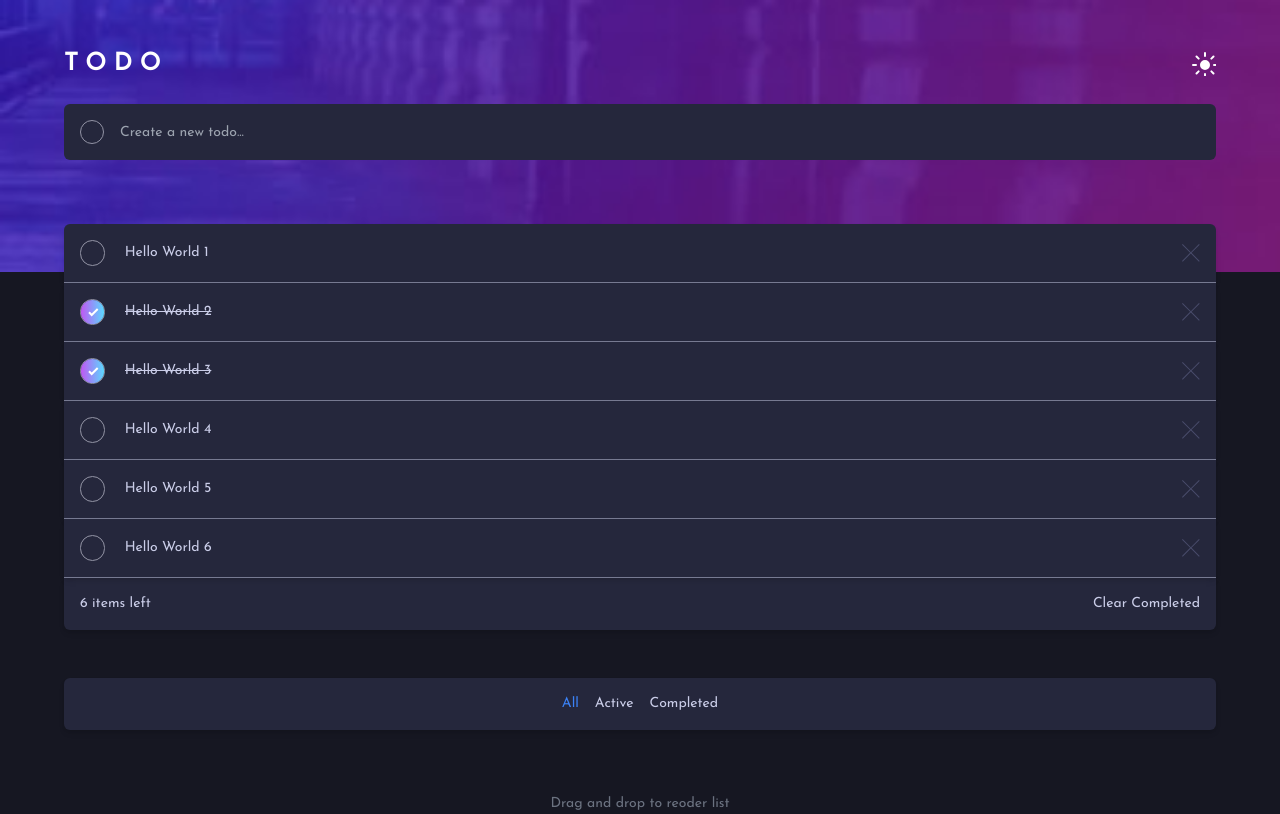
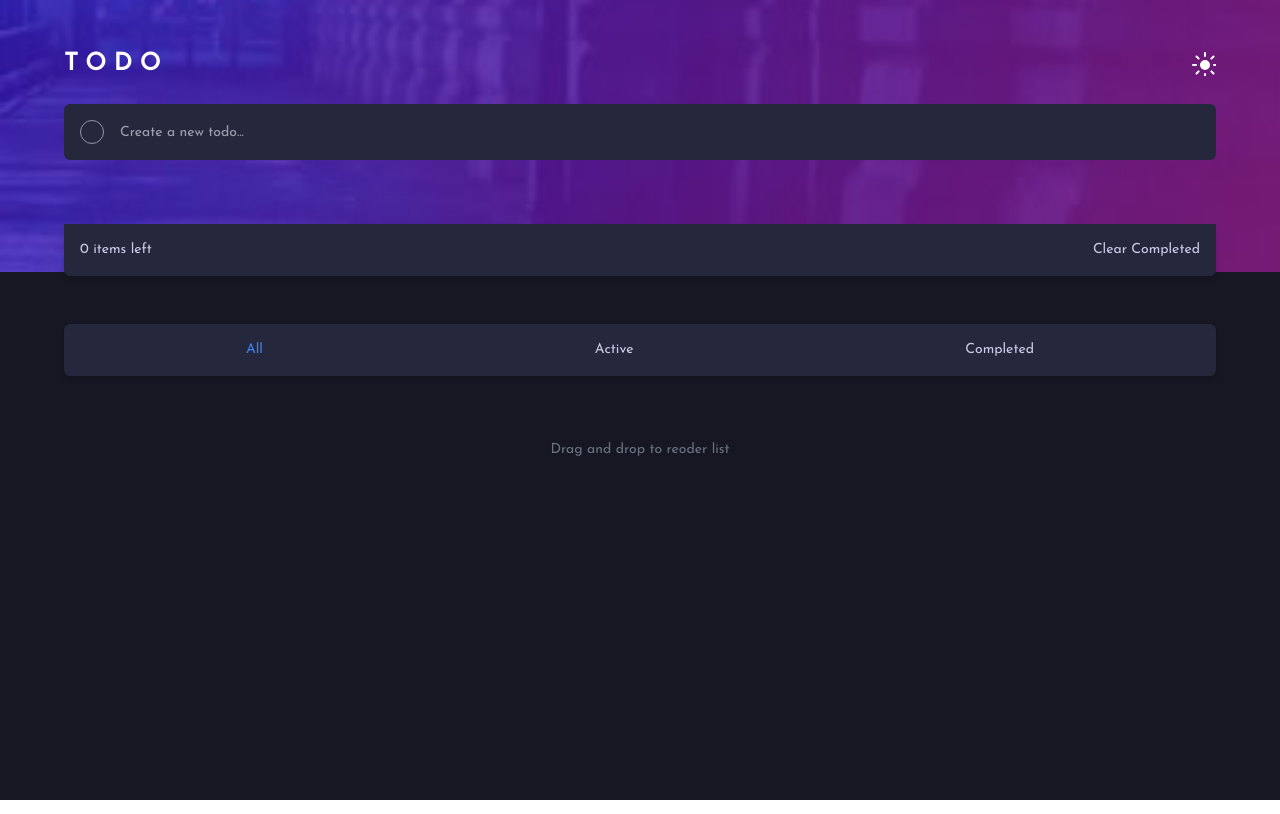
Before and after one commit to nico-TheDev/ts-todo, a React (Create React App) app: page / in a window 1280 px wide. Built offline with nearby package versions, Linux system fonts and the light colour scheme.

Commit message:
fix sorting and filtering state

```diff
--- a/src/App.tsx
+++ b/src/App.tsx
@@ -1,4 +1,4 @@
-import { useState } from "react";
+import { useState, useEffect } from "react";
 import Header from "./components/Header";
 import Sorter from "./components/Sorter";
 import TodoList from "./components/TodoList";
@@ -12,15 +12,26 @@ export interface Todo {
 }
 
 const App: React.FC<IProps> = () => {
-    const [todos, setTodos] = useState([
-        { id: 0, task: "Hello World 1", isCompleted: false },
-        { id: 1, task: "Hello World 2", isCompleted: true },
-        { id: 2, task: "Hello World 3", isCompleted: true },
-        { id: 3, task: "Hello World 4", isCompleted: false },
-        { id: 4, task: "Hello World 5", isCompleted: false },
-        { id: 5, task: "Hello World 6", isCompleted: false },
-    ]);
+    const [todos, setTodos] = useState<Todo[]>([]);
+    const [current, setCurrent] = useState("all");
+    const [filteredTodos, setFilteredTodos] = useState<Todo[]>([]);
     const [isDarkMode, setIsDarkMode] = useState<boolean>(true);
+
+    useEffect(() => {
+        let filtered: Todo[] = [];
+        console.log("RUNNING");
+        if (current === "all") {
+            filtered = [...todos];
+        }
+        if (current === "active") {
+            filtered = todos.filter((item) => item.isCompleted === false);
+        }
+        if (current === "completed") {
+            filtered = todos.filter((item) => item.isCompleted === true);
+        }
+
+        setFilteredTodos(filtered);
+    }, [current, todos]);
 
     return (
         <div
@@ -34,8 +45,17 @@ const App: React.FC<IProps> = () => {
                 setTodos={setTodos}
                 todos={todos}
             />
-            <TodoList setTodos={setTodos} todos={todos} />
-            <Sorter todos={todos} setTodos={setTodos} />
+            <TodoList
+                setTodos={setTodos}
+                todos={filteredTodos}
+                realList={todos}
+            />
+            <Sorter
+                current={current}
+                setCurrent={setCurrent}
+                setTodos={setTodos}
+                filteredTodos={filteredTodos}
+            />
             <p className="mt-16 text-gray-500 text-sm text-center">
                 Drag and drop to reoder list
             </p>
--- a/src/components/Sorter.tsx
+++ b/src/components/Sorter.tsx
@@ -1,13 +1,33 @@
-import React from "react";
+import React, { useState, useEffect } from "react";
+import { Todo } from "../App";
+interface IProps {
+    setCurrent: React.Dispatch<React.SetStateAction<string>>;
+    current: string;
+    setTodos: any;
+    filteredTodos: Todo[];
+}
 
-interface IProps {}
-
-const Sorter: React.FC<IProps> = () => {
+const Sorter: React.FC<IProps> = ({ setCurrent, current }) => {
     return (
-        <div className="flex justify-center items-center w-90 bg-white shadow-md rounded-md mx-auto p-4  text-gray-500 text-center text-sm dark:bg-veryDarkDesaBlueDT dark:text-lightGrayBlueDT">
-            <button className="text-blue-500">All</button>
-            <button className="ml-4">Active</button>
-            <button className="ml-4">Completed</button>
+        <div className="flex justify-around items-center w-90 bg-white shadow-md rounded-md mx-auto p-4  text-gray-500 text-center text-sm dark:bg-veryDarkDesaBlueDT dark:text-lightGrayBlueDT">
+            <button
+                onClick={() => setCurrent("all")}
+                className={`${current === "all" && "text-blue-500"}`}
+            >
+                All
+            </button>
+            <button
+                onClick={() => setCurrent("active")}
+                className={`${current === "active" && "text-blue-500"}`}
+            >
+                Active
+            </button>
+            <button
+                onClick={() => setCurrent("completed")}
+                className={`${current === "completed" && "text-blue-500"}`}
+            >
+                Completed
+            </button>
         </div>
     );
 };
```
